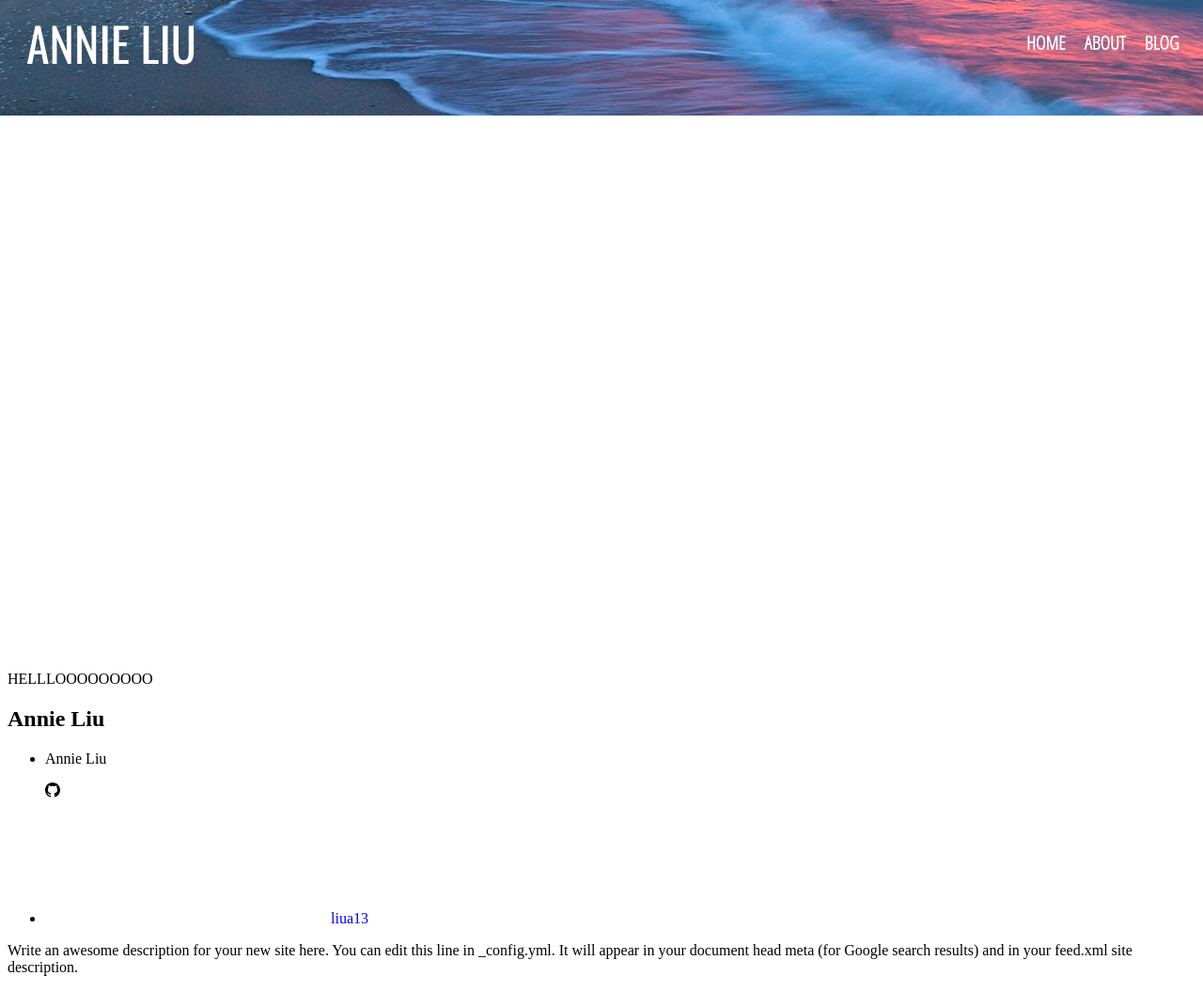
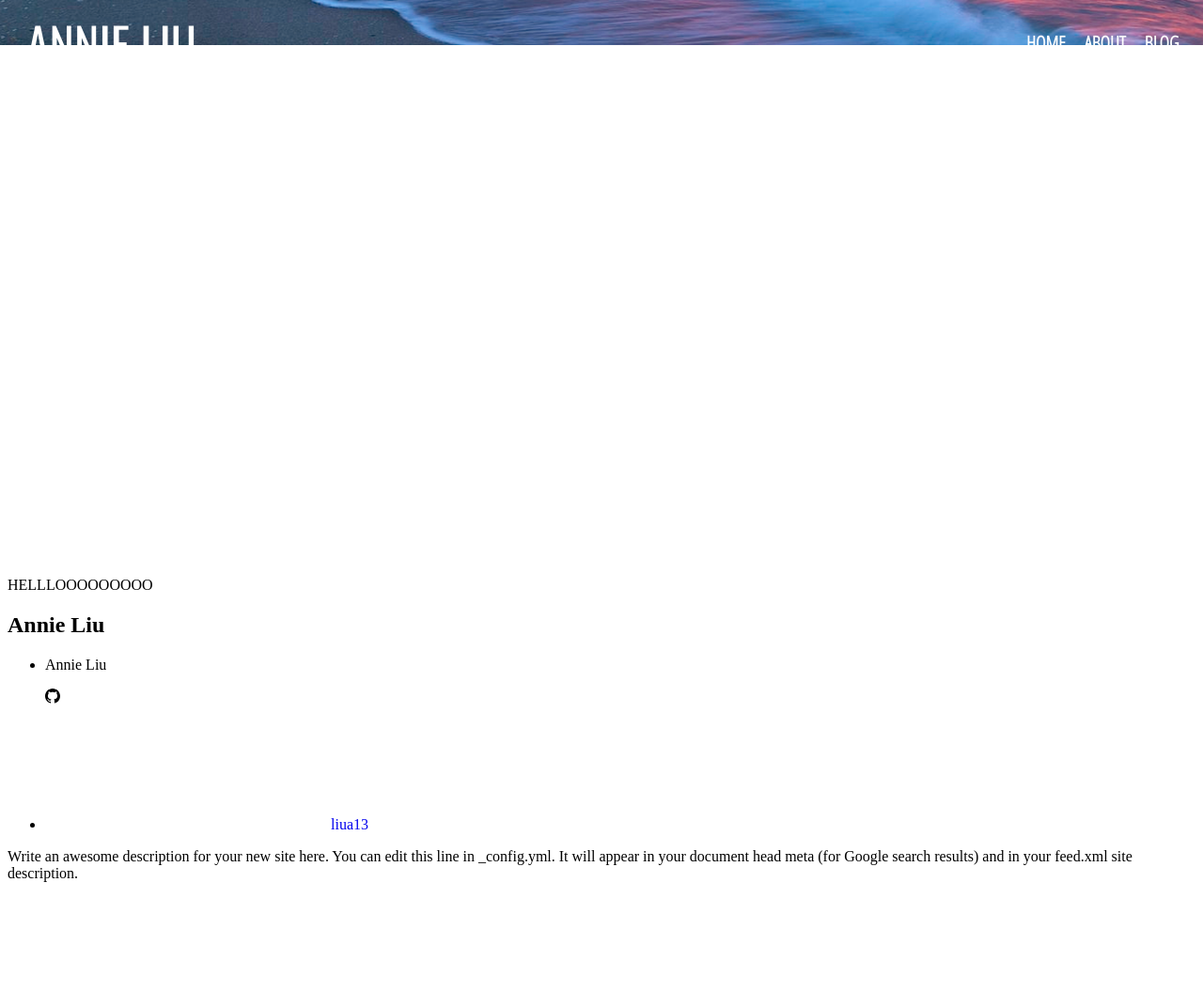
Before and after one commit to liua13/Blog, a Jekyll site: the page built from index.markdown, in a window 1280 px wide. Shown: the whole page at 94% size. Built offline with Jekyll 4.4.1, drawn with Linux system fonts in a browser that asks for light colours; nearby versions of some CDN libraries; after the commit the page ends 955 px from its top, so only the background shows below that.

Commit message:
experiemnt 8

```diff
--- a/assets/SCSS/main.scss
+++ b/assets/SCSS/main.scss
@@ -20,10 +20,10 @@
 	background-repeat: no-repeat;
 	background-attachment: fixed;
 	background-position: center;
-	min-height: 2150px;
+	min-height: 2100px;
 	width: 105%;
 	padding: 0;
-	margin: -1550px 0px 0px -10px;
+	margin: -1600px 0px 0px -10px;
 }
 
 // *** nav bar ***
```
